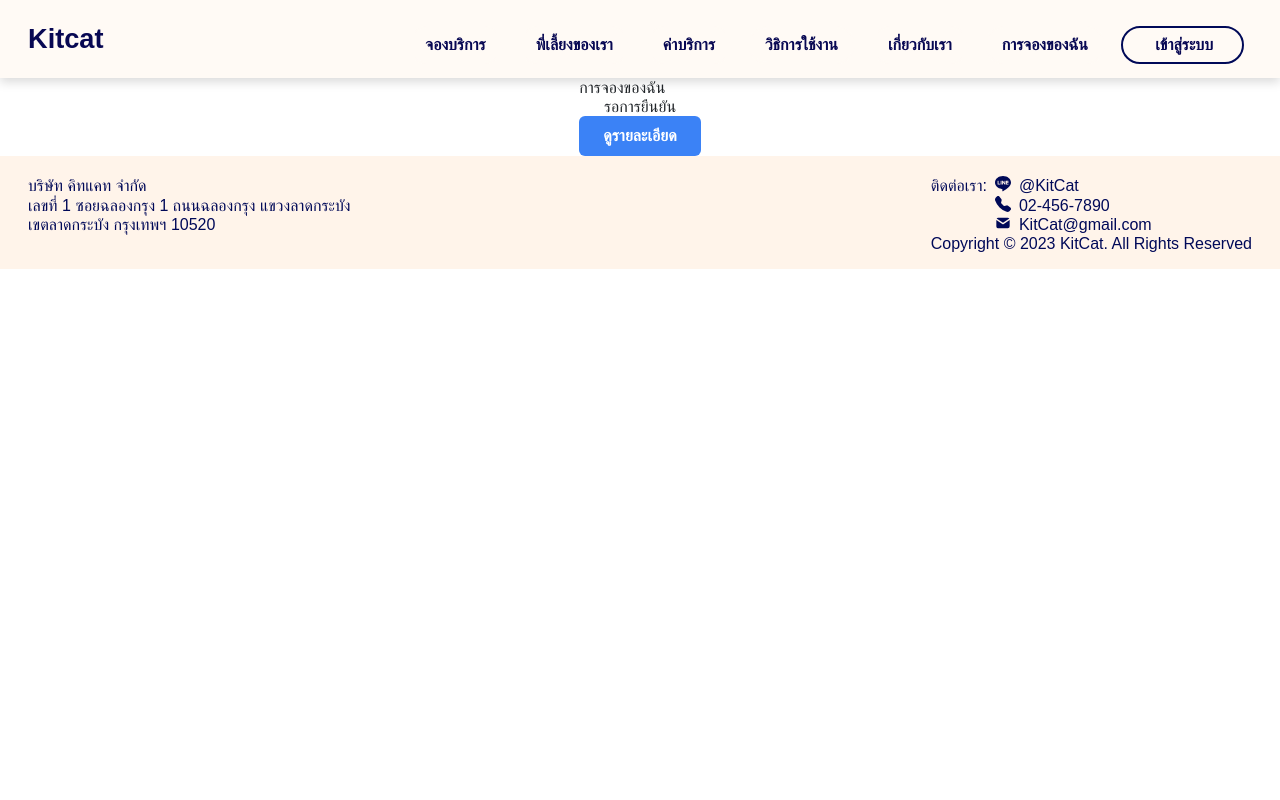
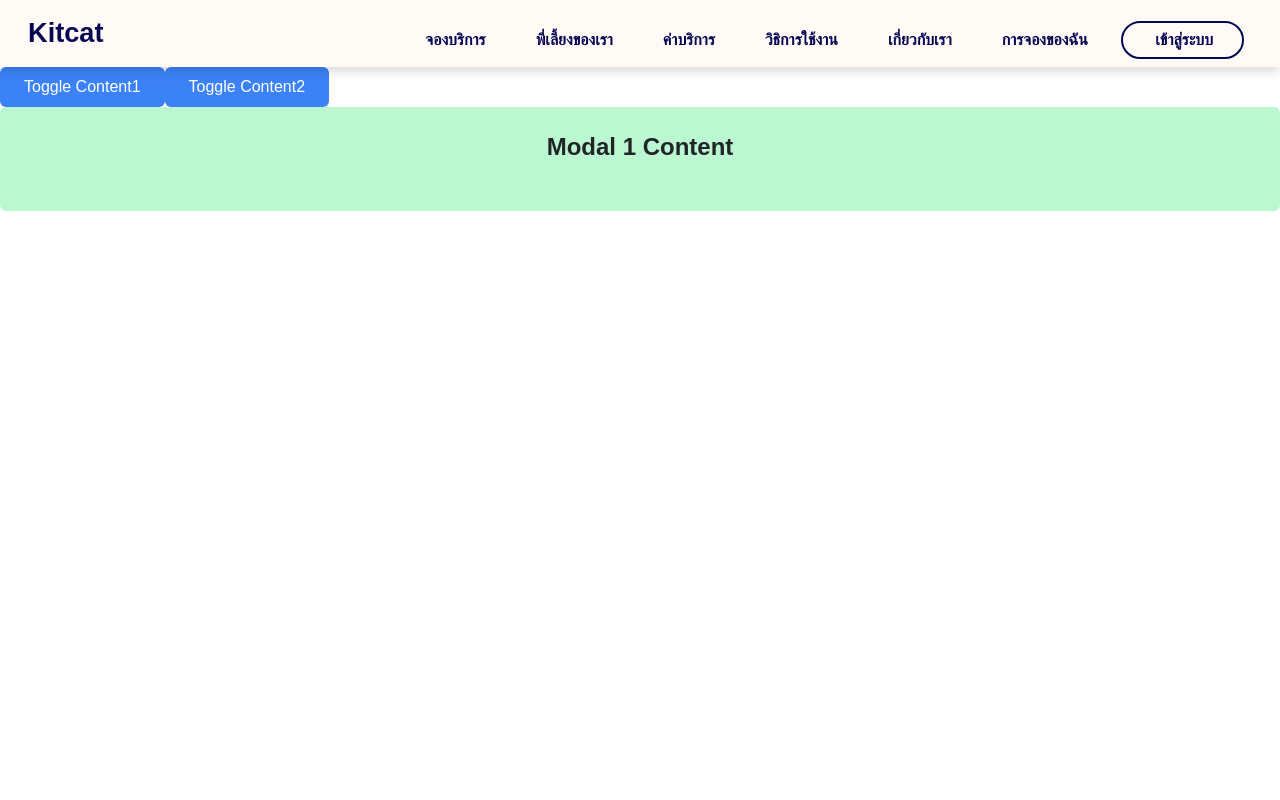
Before and after one commit to thanatat64/kmitl-kitcat, a Next.js app: page /mybooking in a window 1280 px wide. Shown: the top 800 px of the page. Built offline with nearby package versions, Linux system fonts and the light colour scheme; a web font is replaced by a local one.

Commit message:
updateMyBooking

```diff
--- /dev/null
+++ b/components/pages/myBooking/BookingHistory.tsx
@@ -0,0 +1,13 @@
+import React from "react";
+
+const BookingHistory: React.FC = () => {
+    return (
+        <div className="bg-blue-200 p-4 rounded">
+            <div className="flex flex-col">
+                <h2 className="text-2xl font-bold mb-4 text-center">Modal 2 Content</h2>
+            </div>
+        </div>
+    );
+};
+
+export default BookingHistory;
--- /dev/null
+++ b/components/pages/myBooking/MyStatus.tsx
@@ -0,0 +1,13 @@
+import React from "react";
+
+const Mystatus: React.FC = () => {
+    return (
+        <div className="bg-green-200 p-4 rounded">
+            <div className="flex flex-col">
+                <h2 className="text-2xl font-bold mb-4 text-center">Modal 1 Content</h2>
+            </div>
+        </div>
+    );
+};
+
+export default Mystatus;
--- a/src/app/mybooking/page.tsx
+++ b/src/app/mybooking/page.tsx
@@ -1,49 +1,43 @@
-'use client'
+"use client";
 
 import React, { useState } from "react";
-import Modal from "react-modal"
+import Mystatus from "@/components/pages/myBooking/MyStatus";
+import BookingHistory from "@/components/pages/myBooking/BookingHistory";
 
-const page = () => {
-  const [isModalOpen, setIsModalOpen] = useState(false);
+const page: React.FC = () => {
+    const [showContent1, setShowContent1] = useState(true);
+    const [showContent2, setShowContent2] = useState(false);
 
-  const openModal = () => {
-    setIsModalOpen(true);
+    const toggleContent1 = () => {
+        setShowContent1(true);
+        setShowContent2(false);
     };
 
-  const closeModal = () => {
-    setIsModalOpen(false);
+    const toggleContent2 = () => {
+        setShowContent1(false);
+        setShowContent2(true);
     };
 
     return (
-    <div className="flex justify-center ">
-      <div className="flex flex-col">
-        <h1>การจองของฉัน</h1>
-        <h3 className="text-center">รอการยืนยัน</h3>
+        <div>
+            <div className="min-h-screen ">
                 <button
-          onClick={openModal}
-          className="bg-blue-500 hover:bg-blue-700 text-white font-bold py-2 px-4 rounded"
+                    onClick={toggleContent1}
+                    className="bg-blue-500 hover:bg-blue-600 text-white py-2 px-4 rounded"
                 >
-          ดูรายละเอียด
+                    Toggle Content1
                 </button>
-        <Modal
-          isOpen={isModalOpen}
-          className="Modal"
-          overlayClassName="Overlay"
+                <button
+                    onClick={toggleContent2}
+                    className="bg-blue-500 hover:bg-blue-600 text-white py-2 px-4 rounded"
                 >
-          <div className="bg-green-200 p-4 rounded flex justify-center">
-              <div className="flex flex-col">
-                <h2 className="text-2xl font-bold mb-4 text-center">ดึงรายละเอียดมาใส่ให้หน่อย อิอิ</h2>
-                <h3 className="text-2xl  mb-4 text-center font-light">Note! จริงๆแล้วหน้านี้คือ การจองของฉัน ใน navbar แต่ยังทำให้มัน active ไม่ได้</h3>
-                <button onClick={closeModal} className="bg-red-500 hover:bg-red-700 text-white font-bold py-2 px-4 rounded">
-                  Close
+                    Toggle Content2
                 </button>
-              </div>
-          </div>
-        </Modal>
+                {showContent1 && <Mystatus />}
+                {showContent2 && <BookingHistory />}
             </div>
         </div>
     );
-
-}
+};
 
 export default page;
```
Lines whose indentation alone changed are shown as unchanged.
